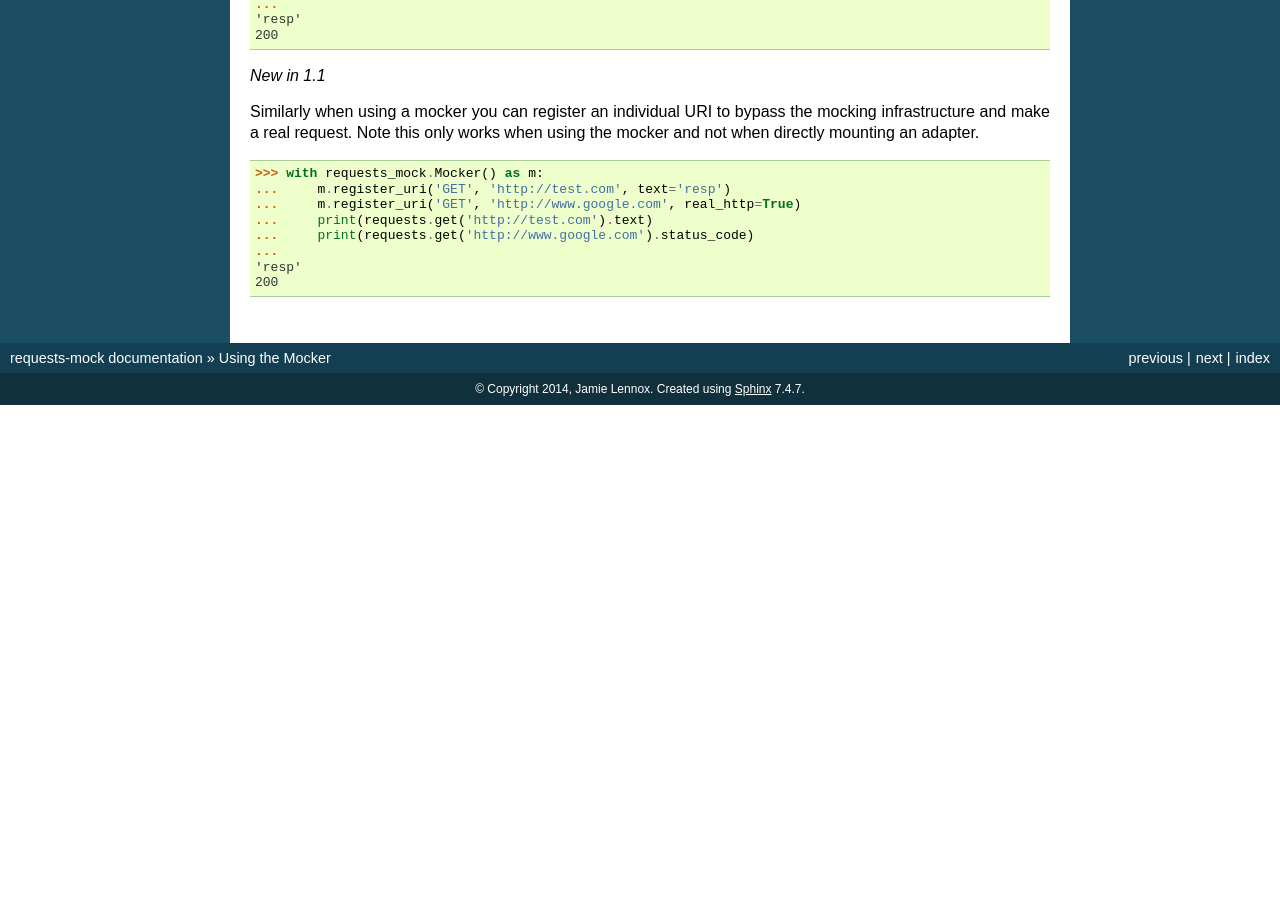
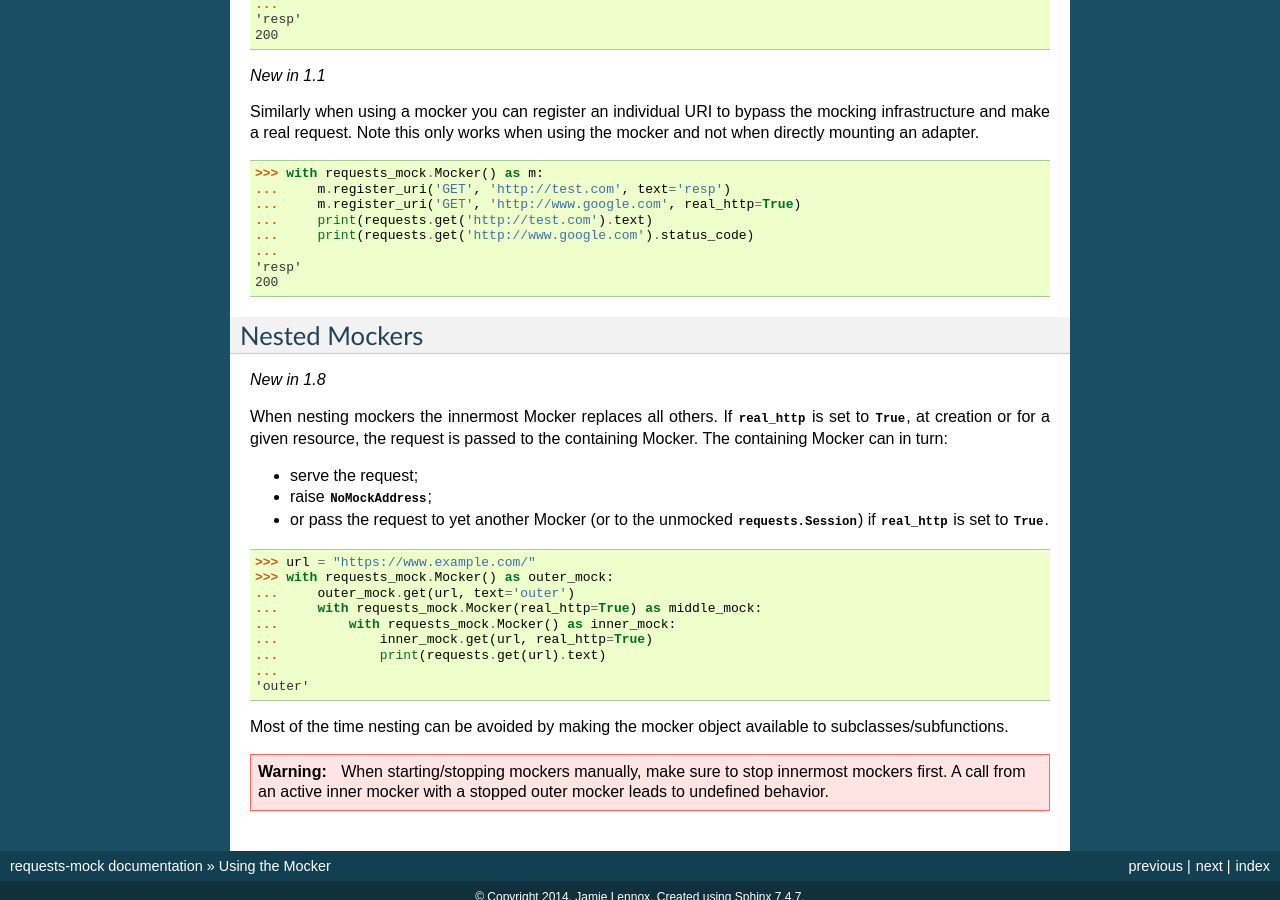
Before and after one commit to jamielennox/requests-mock, a Sphinx documentation site: the page built from doc/source/mocker.rst, in a window 1280 px wide and 900 px high, scrolled down 2386 px. Built offline with Sphinx 7.4.7, drawn with Linux system fonts in a browser that asks for light colours; the version number could not be read and is left out; before the commit the page ends 2791 px from its top, so only the background shows below that.

Commit message:
doc on nesting Mockers

```diff
--- a/doc/source/mocker.rst
+++ b/doc/source/mocker.rst
@@ -158,3 +158,35 @@ Similarly when using a mocker you can register an individual URI to bypass the m
     ...
     'resp'
     200
+
+Nested Mockers
+==============
+
+*New in 1.8*
+
+When nesting mockers the innermost Mocker replaces all others.
+If :py:data:`real_http` is set to :py:const:`True`, at creation or for a given resource,
+the request is passed to the containing Mocker.
+The containing Mocker can in turn:
+
+- serve the request;
+- raise :py:exc:`NoMockAddress`;
+- or pass the request to yet another Mocker (or to the unmocked :py:class:`requests.Session`) if :py:data:`real_http` is set to :py:const:`True`.
+
+.. doctest::
+
+    >>> url = "https://www.example.com/"
+    >>> with requests_mock.Mocker() as outer_mock:
+    ...     outer_mock.get(url, text='outer')
+    ...     with requests_mock.Mocker(real_http=True) as middle_mock:
+    ...         with requests_mock.Mocker() as inner_mock:
+    ...             inner_mock.get(url, real_http=True)
+    ...             print(requests.get(url).text)  # doctest: +SKIP
+    ...
+    'outer'
+
+Most of the time nesting can be avoided by making the mocker object available to subclasses/subfunctions.
+
+.. warning::
+   When starting/stopping mockers manually, make sure to stop innermost mockers first.
+   A call from an active inner mocker with a stopped outer mocker leads to undefined behavior.
```
Also changed, not shown: 1 other file.
